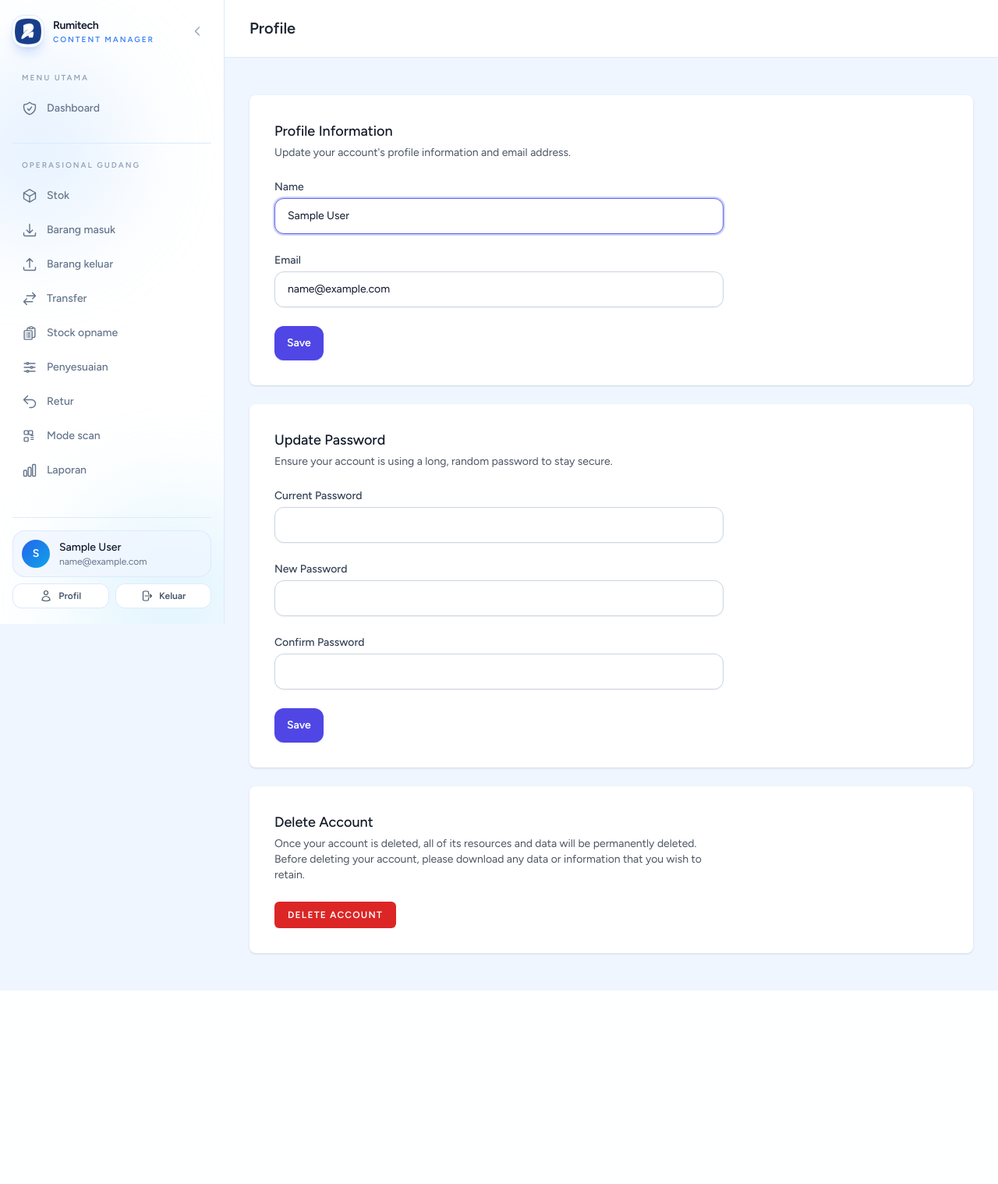
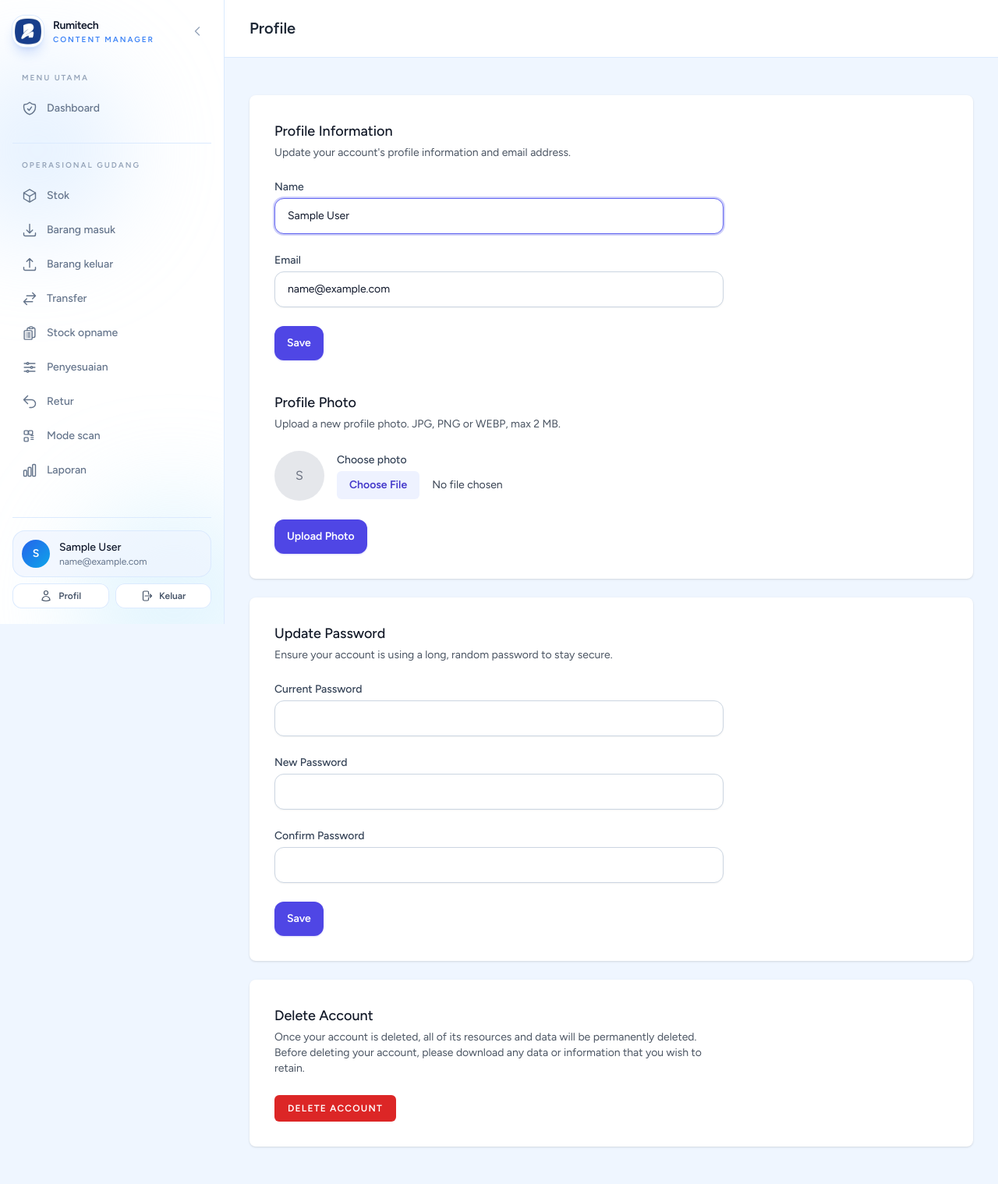
Before and after one commit to Masmas99/cms, a Laravel app: page /profile in a window 1280 px wide. Shown: the whole page at 78% size. Before the commit the page ends 1270 px from the top, so only its background shows below. Run offline with Laravel 12, Linux system fonts and the light colour scheme; the visitor is signed in with stand-in values (Sample User, id 1); style sheets or scripts are compiled from the project's sources; parts of the project's set-up code (start-up, migrations or seed data) failed here and were passed over.

Commit message:
profile view

```diff
--- a/resources/views/profile/partials/update-profile-information-form.blade.php
+++ b/resources/views/profile/partials/update-profile-information-form.blade.php
@@ -62,3 +62,59 @@
         </div>
     </form>
 </section>
+
+<section class="mt-10">
+    <header>
+        <h2 class="text-lg font-medium text-gray-900">
+            {{ __('Profile Photo') }}
+        </h2>
+
+        <p class="mt-1 text-sm text-gray-600">
+            {{ __('Upload a new profile photo. JPG, PNG or WEBP, max 2 MB.') }}
+        </p>
+    </header>
+
+    <form method="post" action="{{ route('profile.photo.update') }}" enctype="multipart/form-data" class="mt-6 space-y-6">
+        @csrf
+
+        <div class="flex items-center gap-4">
+            @if ($user->avatar)
+                <img
+                    src="{{ str_starts_with($user->avatar, 'http') ? $user->avatar : \Illuminate\Support\Facades\Storage::url($user->avatar) }}"
+                    alt="{{ $user->name }}"
+                    class="h-16 w-16 rounded-full object-cover"
+                >
+            @else
+                <div class="flex h-16 w-16 items-center justify-center rounded-full bg-gray-200 text-gray-500">
+                    {{ strtoupper(substr($user->name, 0, 1)) }}
+                </div>
+            @endif
+
+            <div class="flex-1">
+                <x-input-label for="photo" :value="__('Choose photo')" />
+                <input
+                    id="photo"
+                    name="photo"
+                    type="file"
+                    accept="image/png,image/jpeg,image/webp"
+                    class="mt-1 block w-full text-sm text-gray-700 file:mr-4 file:rounded-md file:border-0 file:bg-indigo-50 file:px-4 file:py-2 file:text-sm file:font-semibold file:text-indigo-700 hover:file:bg-indigo-100"
+                />
+                <x-input-error class="mt-2" :messages="$errors->get('photo')" />
+            </div>
+        </div>
+
+        <div class="flex items-center gap-4">
+            <x-primary-button>{{ __('Upload Photo') }}</x-primary-button>
+
+            @if (session('status') === 'profile-photo-updated')
+                <p
+                    x-data="{ show: true }"
+                    x-show="show"
+                    x-transition
+                    x-init="setTimeout(() => show = false, 2000)"
+                    class="text-sm text-gray-600"
+                >{{ __('Photo updated.') }}</p>
+            @endif
+        </div>
+    </form>
+</section>
```
